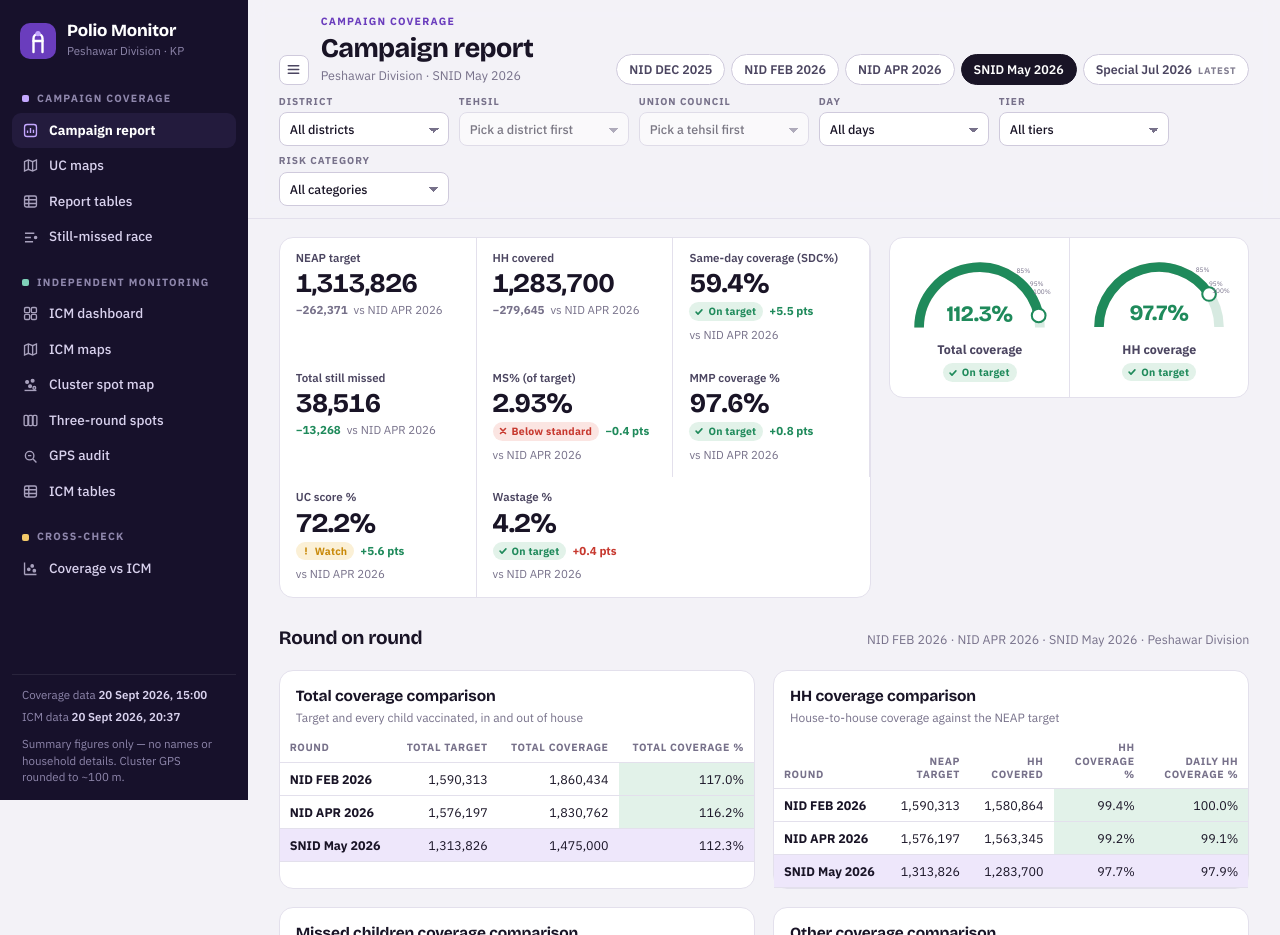
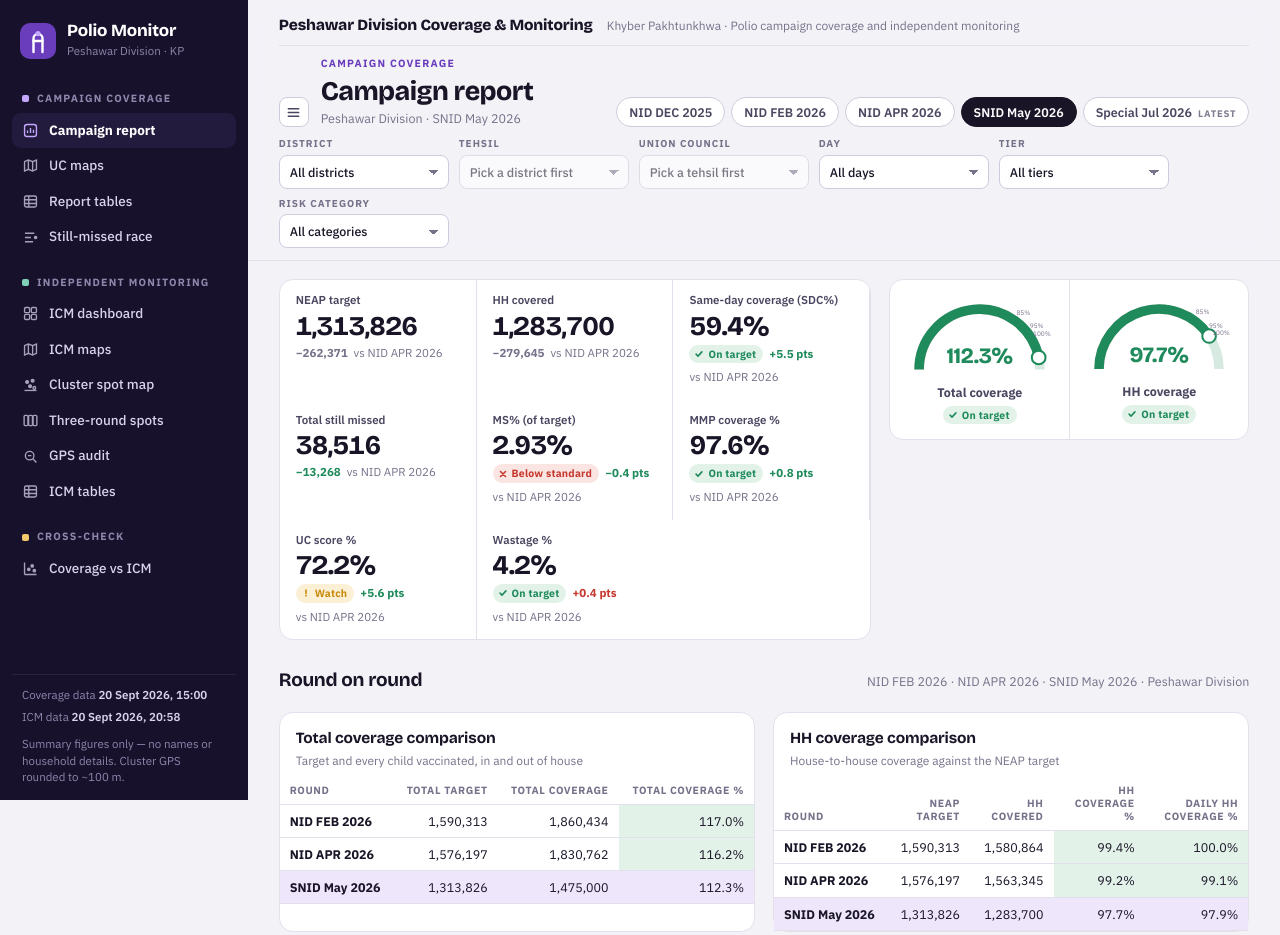
Before and after one commit to Shahsa444/peshawar-polio-monitor, a plain HTML site: page index.html in a window 1280 px wide. Shown: the top 935 px of the page. Drawn offline with nearby package versions, Linux system fonts and the light colour scheme.

Commit message:
Data update Sun 09/20/2026 20:58:43.00

```diff
--- a/index.html
+++ b/index.html
@@ -79,6 +79,9 @@ button,select,input{font:inherit;color:inherit}
 .main{min-width:0;display:flex;flex-direction:column}
 .ctx{position:sticky;top:env(safe-area-inset-top,0px);z-index:20;background:color-mix(in srgb,var(--ground) 88%,transparent);backdrop-filter:blur(10px);-webkit-backdrop-filter:blur(10px);border-bottom:1px solid var(--line)}
 .ctx-in{padding:14px clamp(16px,2.4vw,32px) 12px;display:flex;flex-direction:column;gap:10px}
+.sitebar{display:flex;align-items:baseline;gap:10px 14px;flex-wrap:wrap;padding-bottom:9px;border-bottom:1px solid var(--line)}
+.sitebar .sname{font-family:var(--display);font-weight:800;font-size:15.5px;letter-spacing:-.01em;color:var(--ink)}
+.sitebar .ssub{font-size:12px;color:var(--muted)}
 .ctx-top{display:flex;align-items:flex-end;gap:14px 24px;flex-wrap:wrap;justify-content:space-between}
 .ptitle h1{font-family:var(--display);font-weight:750;font-size:clamp(21px,2.1vw,27px);letter-spacing:-.02em;margin:0;line-height:1.05;text-wrap:balance}
 .ptitle p{margin:4px 0 0;color:var(--muted);font-size:12.5px}
@@ -303,6 +306,19 @@ details.defs summary{cursor:pointer;font-weight:700;color:var(--ink-2)}
      data/icm.csv        one row per ICM cluster (no names, GPS ~100 m)
      data/geo.json       UC / tehsil / district outlines
    ===================================================================== */
+/* =====================================================================
+   ***  SETTINGS YOU CAN CHANGE YOURSELF  ***
+   Edit the text between the quotation marks, save the file, then run
+   publish.cmd (or press Ctrl+S in Excel). Change nothing else below.
+   ===================================================================== */
+const SITE = {
+  name: "Peshawar Division Coverage & Monitoring",   // big name on top of every page
+  sub:  "Khyber Pakhtunkhwa · Polio campaign coverage and independent monitoring",
+  short:"Polio Monitor",                             // name in the left menu
+  place:"Peshawar Division · KP"                     // small line under it
+};
+/* =================== end of settings =================== */
+
 const FILES={cov:"data/coverage.csv",icm:"data/icm.csv",geo:"data/geo.json",covUpd:"data/coverage.updated.txt",icmUpd:"data/icm.updated.txt"};
 const $=(s,r=document)=>r.querySelector(s), $$=(s,r=document)=>[...r.querySelectorAll(s)];
 const esc=s=>String(s??"").replace(/[&<>"]/g,c=>({"&":"&amp;","<":"&lt;",">":"&gt;",'"':"&quot;"}[c]));
@@ -758,6 +774,7 @@ function renderCtx(){
   } else camps=chipRow(D.cmpCamps,S.cmp.camp,"cmp");
   const any=g.district||g.tehsil||g.uc||(ds==="cov"&&(S.cov.day||S.cov.tier||S.cov.risk))||(ds==="icm"&&(S.icm.day||S.icm.designation||S.icm.org||S.icm.pop));
   $("#ctx").innerHTML=`<div class="ctx-in">
+    <div class="sitebar"><span class="sname">${esc(SITE.name)}</span><span class="ssub">${esc(SITE.sub)}</span></div>
     <div class="ctx-top">
       <div style="display:flex;gap:12px;align-items:flex-end;min-width:0">
         <button class="ibtn menu-btn" id="menu" aria-label="Open menu"><svg viewBox="0 0 16 16"><path d="M2.5 4h11M2.5 8h11M2.5 12h11" stroke="currentColor" stroke-width="1.7" stroke-linecap="round"/></svg></button>
@@ -1230,7 +1247,7 @@ addEventListener("hashchange",()=>{ const p=location.hash.slice(2).split("?")[0]
 let rzT=0,lastW=innerWidth; addEventListener("resize",()=>{ if(Math.abs(innerWidth-lastW)<60) return; lastW=innerWidth; clearTimeout(rzT); rzT=setTimeout(()=>D&&render(),250); });
 function railFoot(){ const f=t=>{ if(!t) return "—"; const d=new Date(t); return isNaN(d)?esc(t):d.toLocaleString("en-GB",{day:"numeric",month:"short",year:"numeric",hour:"2-digit",minute:"2-digit"}); };
   $("#rail-foot").innerHTML=`<span>Coverage data <b>${f(D.upd.cov)}</b></span><span>ICM data <b>${f(D.upd.icm)}</b></span><span style="margin-top:4px">Summary figures only — no names or household details. Cluster GPS rounded to ~100 m.</span>`; }
-load().then(()=>{ readHash(); railFoot(); render(); }).catch(err=>{ console.error(err);
+load().then(()=>{ try{ $(".brand b").textContent=SITE.short; $(".brand small").textContent=SITE.place; document.title=SITE.name; }catch(e){} readHash(); railFoot(); render(); }).catch(err=>{ console.error(err);
   $("#page").innerHTML=`<div class="err"><b>The data files could not be loaded.</b><br>${esc(err.message)}<br><br>This page reads <code>data/coverage.csv</code>, <code>data/icm.csv</code> and <code>data/geo.json</code> from the same folder. Open it from the website address, not by double-clicking the file.</div>`; });
 </script>
 
```
Also changed, not shown: data/icm.updated.txt.
